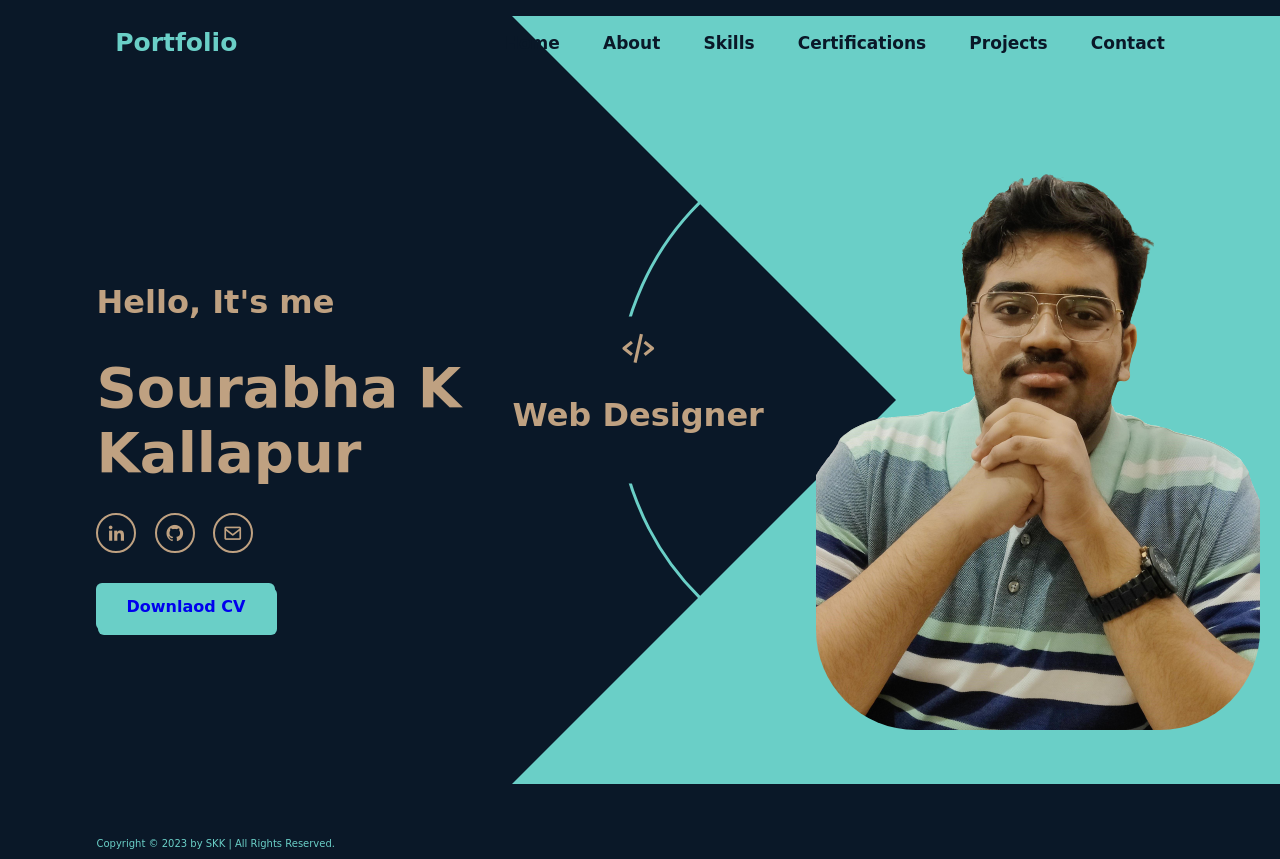
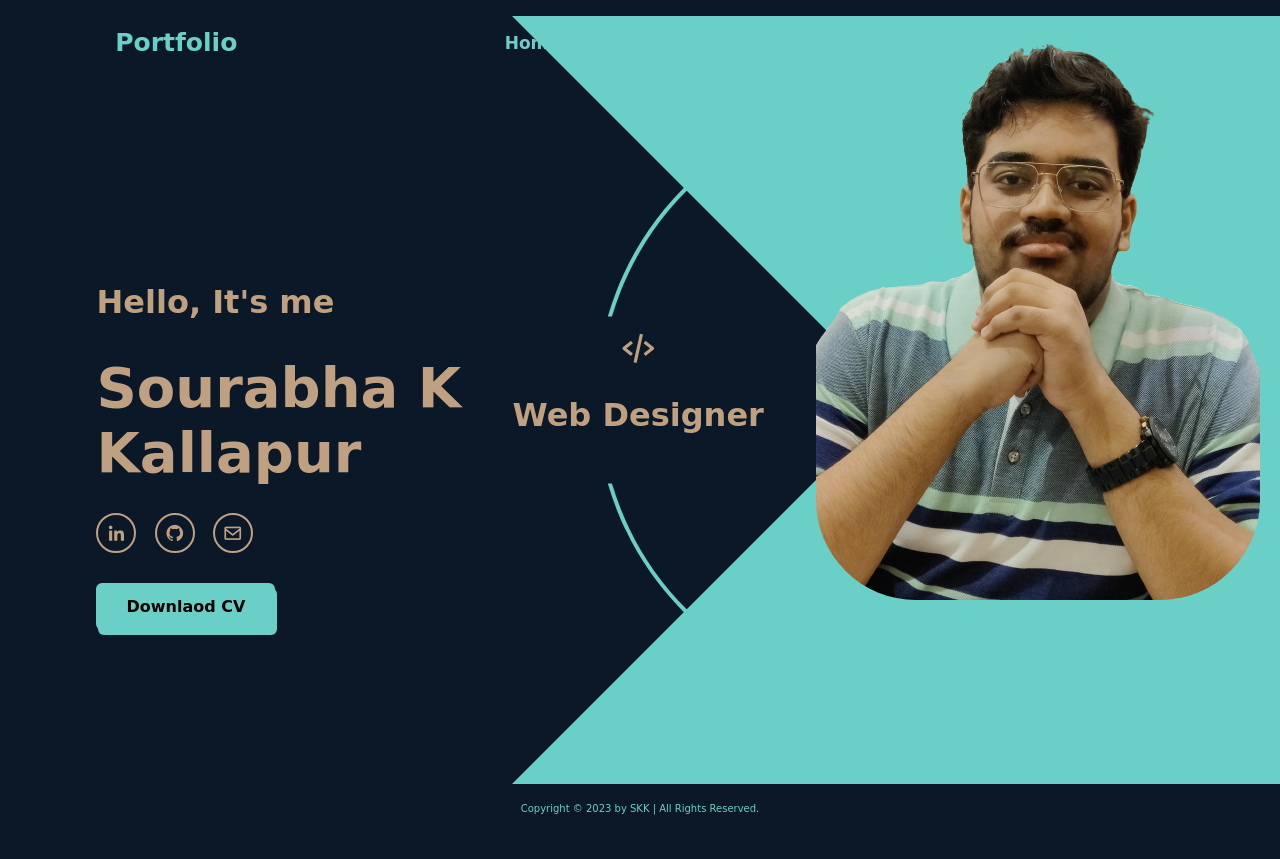
Before and after one commit to SourabhaKK/Portfolio, a plain HTML site: page index.html in a window 1280 px wide. After the commit the page ends 824 px from the top, so only its background shows below. Drawn offline with nearby package versions, Linux system fonts and the light colour scheme; a web font is replaced by a local one.

Commit message:
Some changes done in CSS file

```diff
--- a/style.css
+++ b/style.css
@@ -59,7 +59,7 @@ body {
 }
 .navbar a {
   font-size: 1.7rem;
-  color: var(--bg-color);
+  color: var(--text-color);
   margin-left: 4rem;
   font-weight: 600;
 }
@@ -82,7 +82,7 @@ section{
   align-items:center ;
 }
 .home .home-content{
-  max-width: 44rem;
+  max-width: 44rem !important;
 }
 .home-content h3{
   font-size: 3.2rem;
@@ -124,6 +124,7 @@ section{
   font-size: 1.6rem;
   font-weight: 600;
   border: 0.2rem solid transparent;
+  color: black;
 }
 .btn:hover{
   color: var(--second-text-color);
@@ -134,16 +135,16 @@ section{
   right: 0;
   transform:translateY(-50%) ;
   width: 768px;
-  height: 768px;
+  height: 768px !important;
   overflow: hidden;
   pointer-events: none;
 }
 .home .profession-container .profession-box{
   position: absolute;
   top: 0;
-  right: 0;
+  right: 0 !important;
   width:768px;
-  height: 768px;
+  height: 768px !important;
   border-radius: 50%;
   display: flex;
   justify-content:center;
@@ -195,15 +196,15 @@ section{
   font-weight: 600;
 }
 .home .profession-box .circle{
-  width: 560px;
-  height: 560px;
-  border: 3px solid var(--text-color);
+  width: 600px;
+  height: 600px;
+  border: 4px solid var(--text-color);
   border-radius: 50%;
 }
 .home .profession-container .overlay{
   position: absolute;
   top: 0;
-  right: 0;
+  right: 0!important;
   width: 0;
   height: 0;
   border-top: 384px solid var(--text-color);
@@ -213,7 +214,7 @@ section{
 }
 .home-img img{
   position: absolute;
-  bottom: 70px;
+  bottom: 200px;
   right: 20px;
   pointer-events: none;
   border-radius: 100px;
@@ -447,12 +448,11 @@ span{
 /*Footer*/
 .footer{
   display: flex;
-  justify-content: space-between;
+  justify-content: center;
   align-items: center;
-  flex-wrap: wrap;
-  padding: 2rem 7%;
+  flex-wrap: nowrap;
   background: var(--bg-color);
-  height: 5px;
+  height: 0.25px;
 }
 /*Footer Ends*/
 /*--------------------------------------------*/
```
